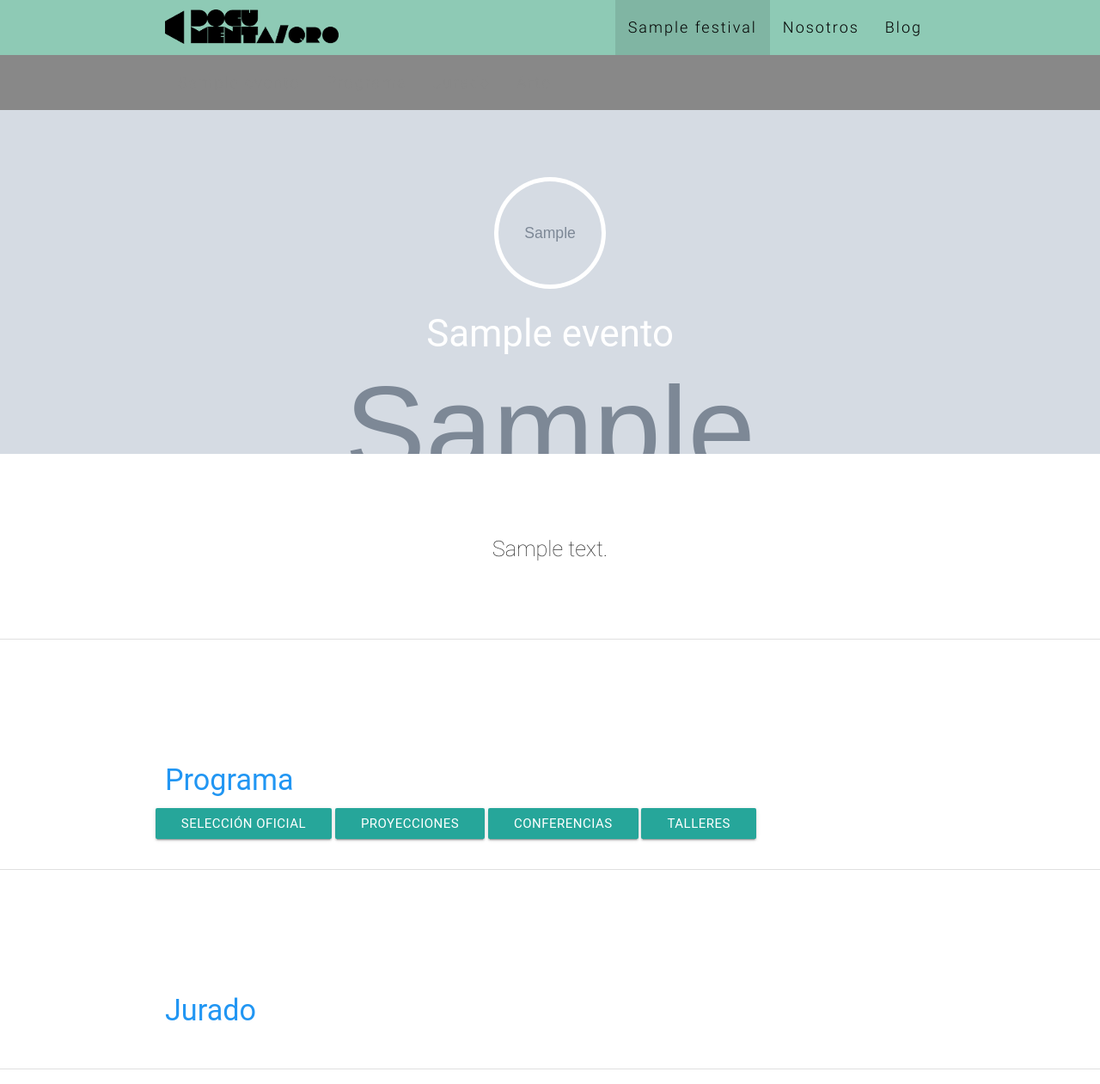
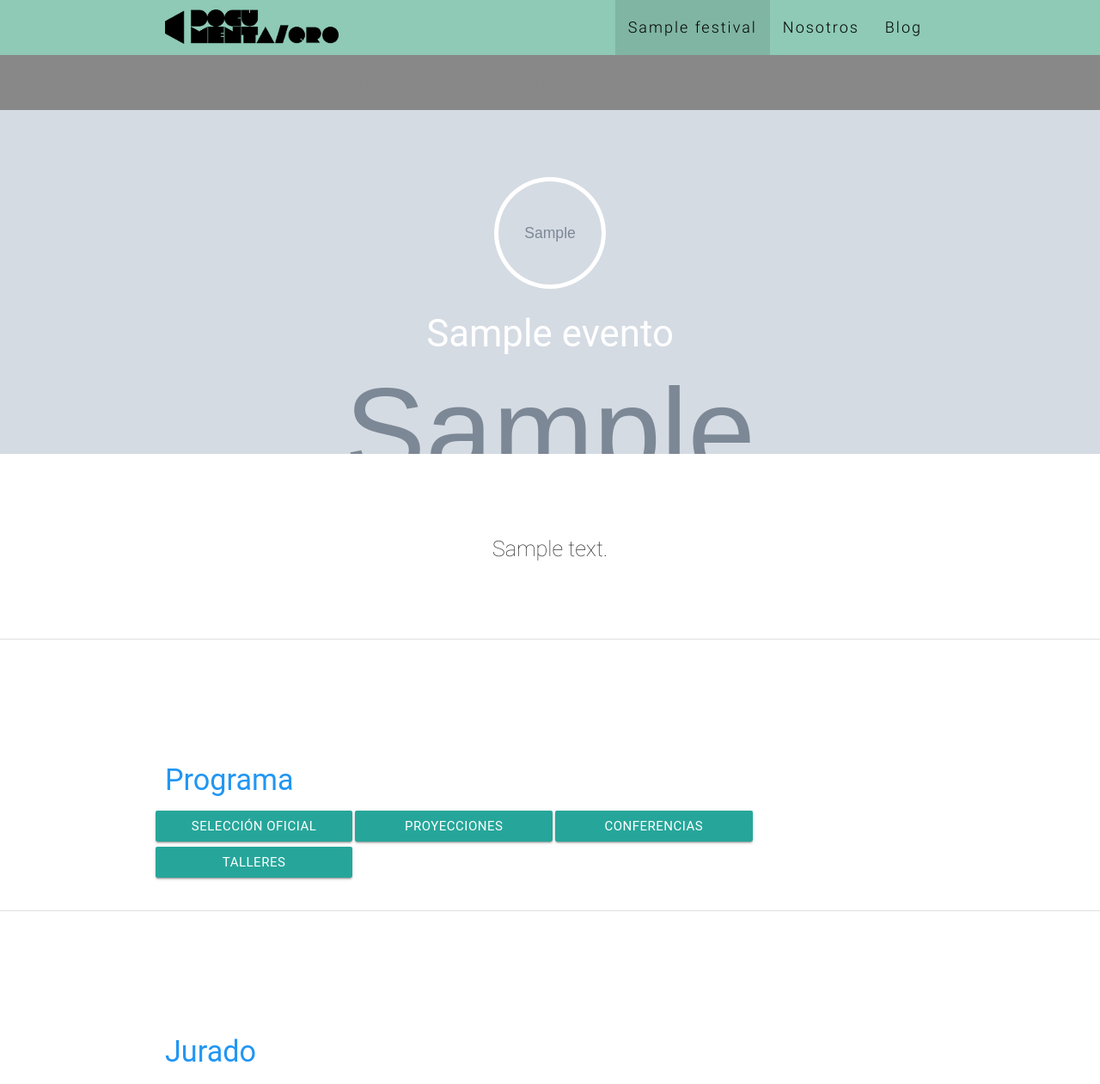
Before and after one commit to juliannieb/documentaqro, a Django app: page /evento/1 in a window 1280 px wide. Shown: the top 1261 px of the page at 86% size. Run offline with Django 3.2, Linux system fonts and the light colour scheme; tables that the repository leaves empty hold one stand-in row (values such as "Sample post"); grey boxes marked "Sample" are stand-in pictures; some libraries are stand-ins or nearby versions; some web fonts are replaced.

Commit message:
Add validations in an event view to render only the things each event has

```diff
--- a/docu/models.py
+++ b/docu/models.py
@@ -35,7 +35,8 @@ class Evento(models.Model):
 	descripcion = models.TextField(default="")
 	imagen_principal = models.ImageField(upload_to='eventos', default='static/default.jpg')
 	logo = models.ImageField(upload_to='eventos', default='static/default.jpg')
-	patrocinadores = models.ImageField(upload_to='eventos', default='static/default.jpg')
+	patrocinadores = models.ImageField(upload_to='eventos', null=True, blank=True)
+	arte = models.ImageField(upload_to='eventos', null=True, blank=True)
 	color = models.CharField(max_length=7)
 	color_texto_nav = models.CharField(max_length=7)
 	fecha_inicio = models.DateTimeField('Fecha inicio')
--- a/docu/static/css/general.css
+++ b/docu/static/css/general.css
@@ -1,3 +1,7 @@
 nav#nav_principal ul li a{
   color: black;
 }
+
+.btn_programa {
+	margin: 3px;
+}
--- a/docu/views.py
+++ b/docu/views.py
@@ -128,11 +128,16 @@ def evento(request, festival_id):
 	if eventos_proximos:
 		evento = eventos_proximos[0]
 		seleccion_oficial = Pelicula.objects.filter(evento=evento.pk, es_seleccion_oficial=True)
+		proyecciones = Proyeccion.objects.filter(evento=evento.pk)
+		conferencias = Conferencia.objects.filter(evento=evento.pk)
+		talleres = Taller.objects.filter(evento=evento.pk)
+		jurado = Jurado.objects.filter(evento=evento.pk)
 		context['evento'] = evento
 		context['seleccion_oficial'] = seleccion_oficial
-		context['proyecciones'] = 10
-		context['conferencias'] = 10
-		context['talleres'] = 10
+		context['proyecciones'] = proyecciones
+		context['conferencias'] = conferencias
+		context['talleres'] = talleres
+		context['jurado'] = jurado
 	festivales = Festival.objects.all()
 	context['festivales'] = festivales
 	return render(request, 'evento.html', context)
--- a/templates/base.html
+++ b/templates/base.html
@@ -77,7 +77,7 @@
 <!--Footer-->
 <footer id="contact" class="page-footer transparent scrollspy" >
 
-    <img src="{% static "img/patrocinadores.jpg" %}" class="responsive-img">
+    <a href="{% url 'patrocinadores' %}"><img src="{% static "img/patrocinadores.jpg" %}" class="responsive-img"></a>
 
 </footer>
 
--- a/templates/blog.html
+++ b/templates/blog.html
@@ -23,10 +23,6 @@
 		                    <div class="card-content">
 		                        <span class="card-title activator grey-text text-darken-4">{{ post.titulo }}
 		                        <p><a href="{% url 'blog_post' post.pk %}">Leer</a></p>
-		                    </div>
-		                    <div class="card-reveal">
-		                        <span class="card-title grey-text text-darken-4">Project Title largeeeeeeeeee<i class="mdi-navigation-close right"></i></span>
-		                        <p>Here is some more information about this project that is only revealed once clicked on.</p>
 		                    </div>
 		                </div>
 		            </div>
--- a/templates/evento.html
+++ b/templates/evento.html
@@ -12,8 +12,12 @@
                 <ul class="hide-on-med-and-down center">
                     <li><a href="#inicio" style="color:{{ evento.color_texto_nav }};">{{ evento.nombre }}</a></li>
                     <li><a href="#programa" style="color:{{ evento.color_texto_nav }};">Programa</a></li>
+                    {% if jurado %}
                     <li><a href="#jurado" style="color:{{ evento.color_texto_nav }};">Jurado</a></li>
+                    {% endif %}
+                    {% if evento.arte %}
                     <li><a href="#arte" style="color:{{ evento.color_texto_nav }};">Arte</a></li>
+                    {% endif %}
                 </ul>
             </div>
         </div>
@@ -61,21 +65,22 @@
         <h4 class="header text_b">Programa</h4>
         <div class="row">
         	{% if seleccion_oficial %}
-                <a class="waves-effect waves-light btn">Selección oficial</a>
+                <a class="waves-effect waves-light btn col s12 m3 l3 btn_programa">Selección oficial</a>
             {% endif %}
             {% if proyecciones %}
-                <a class="waves-effect waves-light btn">Proyecciones</a>
+                <a class="waves-effect waves-light btn col s12 m3 l3 btn_programa">Proyecciones</a>
             {% endif %}
             {% if conferencias %}
-                <a class="waves-effect waves-light btn">Conferencias</a>
+                <a class="waves-effect waves-light btn col s12 m3 l3 btn_programa">Conferencias</a>
             {% endif %}
             {% if talleres %}
-                <a class="waves-effect waves-light btn">Talleres</a>
+                <a class="waves-effect waves-light btn col s12 m3 l3 btn_programa">Talleres</a>
             {% endif %}
         </div>
     </div>
 </div>
 
+{% if jurado %}
 <div class="divider" id="jurado"></div>
 
 </br>
@@ -93,6 +98,9 @@
     </div>
 </div>
 
+{% endif %}
+
+{% if evento.arte %}
 <div class="divider" id="arte"></div>
 
 </br>
@@ -109,7 +117,9 @@
         </div>
     </div>
 </div>
+{% endif %}
 
+{% if evento.patrocinadores %}
 <div class="divider" id="patrocinadores"></div>
 
 </br>
@@ -126,6 +136,7 @@
         </div>
     </div>
 </div>
+{% endif %}
 
 {% else %}
 
--- a/templates/search_blog_posts.html
+++ b/templates/search_blog_posts.html
@@ -8,10 +8,6 @@
                 <div class="card-content">
                     <span class="card-title activator grey-text text-darken-4">{{ post.titulo }}
                     <p><a href="{% url 'blog_post' post.pk %}">Leer</a></p>
-                </div>
-                <div class="card-reveal">
-                    <span class="card-title grey-text text-darken-4">Project Title largeeeeeeeeee<i class="mdi-navigation-close right"></i></span>
-                    <p>Here is some more information about this project that is only revealed once clicked on.</p>
                 </div>
             </div>
         </div>
```
Also changed, not shown: docu/migrations/0022_auto_20160403_1813.py (added).
